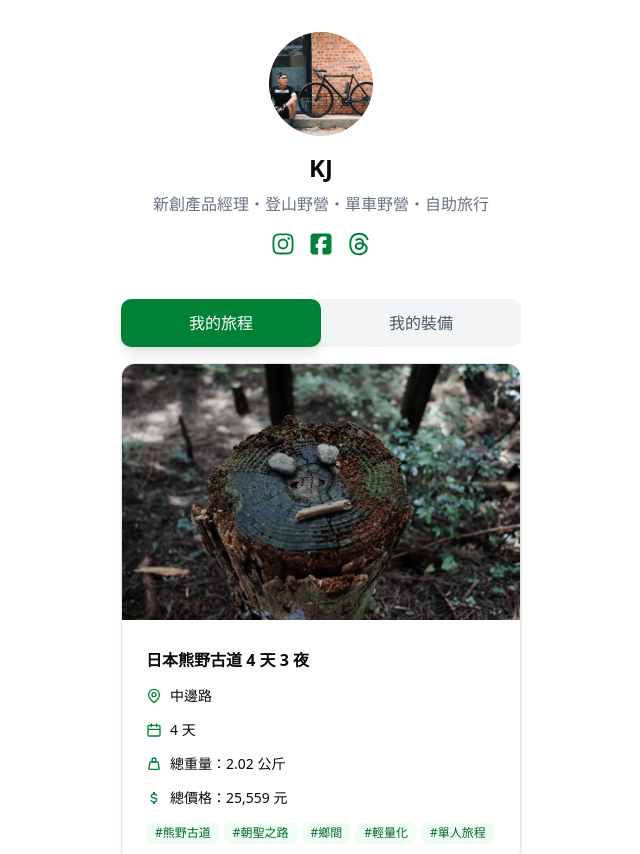
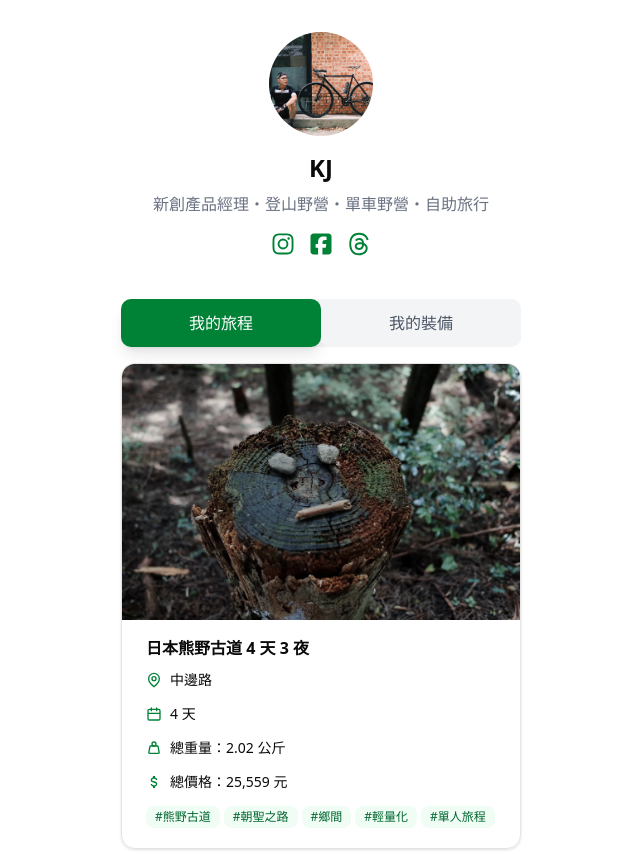
Before and after one commit to roy4222/OutShare, a Next.js app: page / in a window 1280 px wide. Shown: the top 854 px of the page, without its empty margins (319-959 px from the left). Built offline with nearby package versions, Linux system fonts and the light colour scheme.

Commit message:
feat: 調整TripDialog、Card和SwiperPagination組件的間距樣式，以改善顯示效果

```diff
--- a/components/TripDialog.tsx
+++ b/components/TripDialog.tsx
@@ -101,7 +101,7 @@ const TripDialog = ({ trip, trigger, className }: TripDialogProps) => {
 
 
           {/* 基本資訊 */}
-          <div className="space-y-4">
+          <div className="space-y-2">
             {/* 地點資訊 */}
             <div className="flex items-center gap-3 text-base">
               <LocationIcon />
@@ -134,7 +134,7 @@ const TripDialog = ({ trip, trigger, className }: TripDialogProps) => {
           </div>
 
           {/* 標籤區域 */}
-          <div className="flex items-center gap-2 flex-wrap py-3">
+          <div className="flex items-center gap-2 flex-wrap">
             {trip.tags.map((tag, index) => (
               <Badge
                 key={index}
--- a/components/ui/card.tsx
+++ b/components/ui/card.tsx
@@ -7,7 +7,7 @@ function Card({ className, ...props }: React.ComponentProps<"div">) {
     <div
       data-slot="card"
       className={cn(
-        "bg-card text-card-foreground flex flex-col gap-6 rounded-xl border shadow-sm overflow-hidden",
+        "bg-card text-card-foreground flex flex-col gap-4 rounded-xl border shadow-sm overflow-hidden",
         className
       )}
       {...props}
@@ -32,7 +32,7 @@ function CardTitle({ className, ...props }: React.ComponentProps<"div">) {
   return (
     <div
       data-slot="card-title"
-      className={cn("leading-none font-semibold py-1 text-left", className)}
+      className={cn("leading-none font-semibold text-left", className)}
       {...props}
     />
   )
--- a/components/ui/swiper-pagination.tsx
+++ b/components/ui/swiper-pagination.tsx
@@ -144,7 +144,7 @@ const SwiperPagination = forwardRef<SwiperPaginationRef, SwiperPaginationProps>(
         ref={paginationRef}
         className={cn(
           "swiper-pagination", // Swiper 預設類名
-          "flex justify-center items-center gap-2 mt-4", // Tailwind CSS 樣式：水平居中、垂直居中、間距、上邊距
+          "flex justify-center items-center gap-2 mt-1", // Tailwind CSS 樣式：水平居中、垂直居中、間距、上邊距
           className // 自訂額外類名
         )}
       />
```
